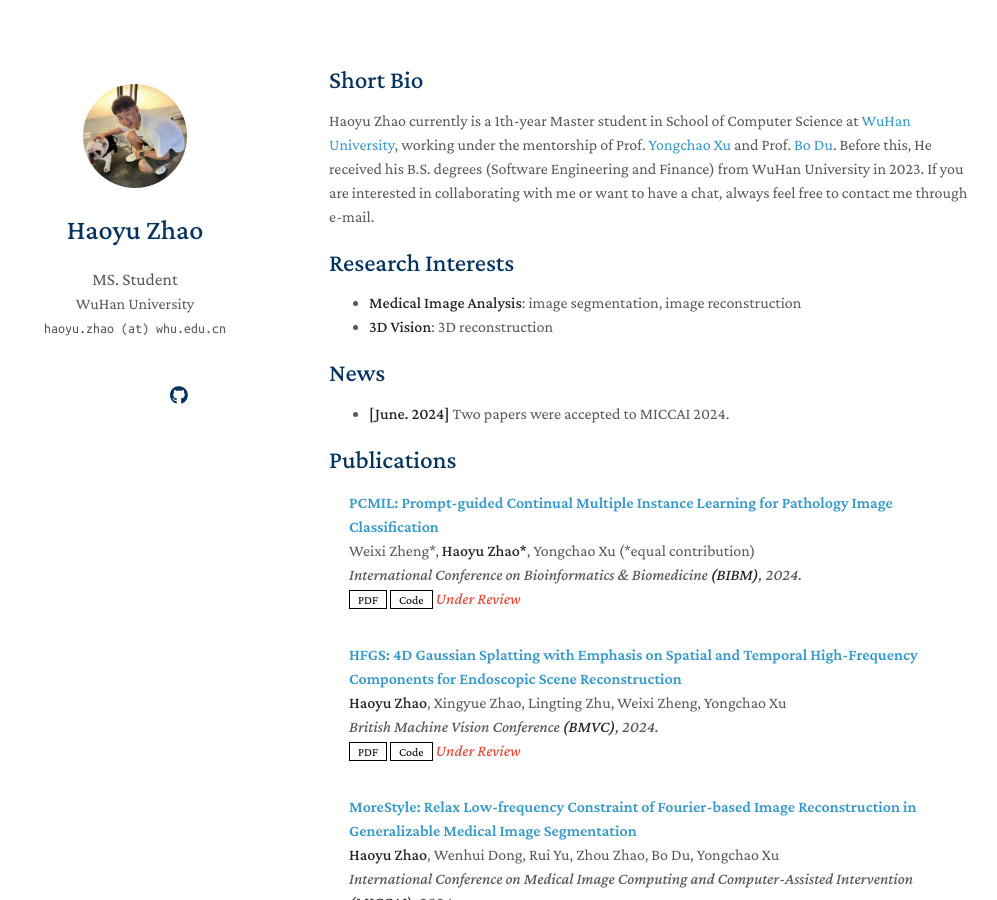
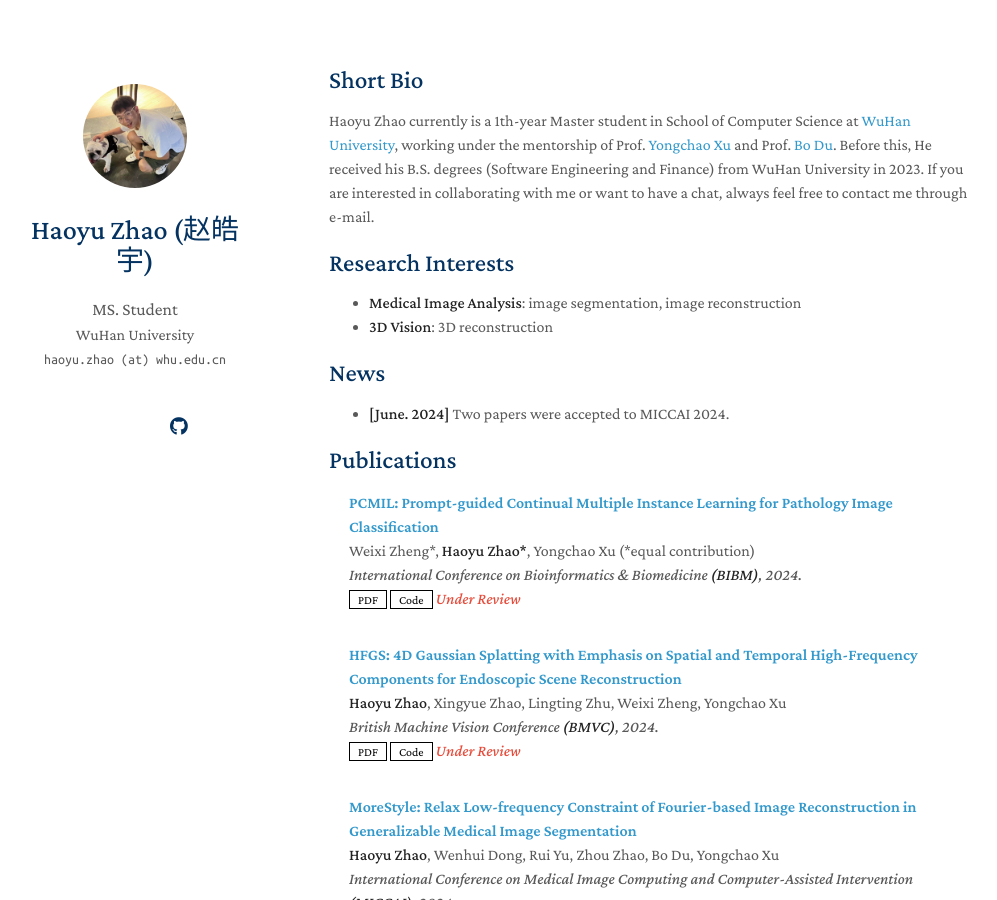
Before and after one commit to zhaohaoyu376/zhaohaoyu376.github.io, a Jekyll site: the page built from index.md, in a window 1280 px wide and 900 px high. Shown: the whole window, without its empty margins (141-1138 px from the left). Built offline with Jekyll 4.4.1, drawn with Linux system fonts in a browser that asks for light colours; nearby versions of some CDN libraries; a style sheet for code colours, icons or effects is not loaded; our own code applies the rules of GitHub Pages for plain Markdown files.

Commit message:
Update _config.yml

```diff
--- a/_config.yml
+++ b/_config.yml
@@ -1,5 +1,5 @@
 # Basic Information
-title: Haoyu Zhao
+title: Haoyu Zhao (赵皓宇)
 position: MS. Student
 affiliation: WuHan University
 email: haoyu.zhao (at) whu.edu.cn
```
